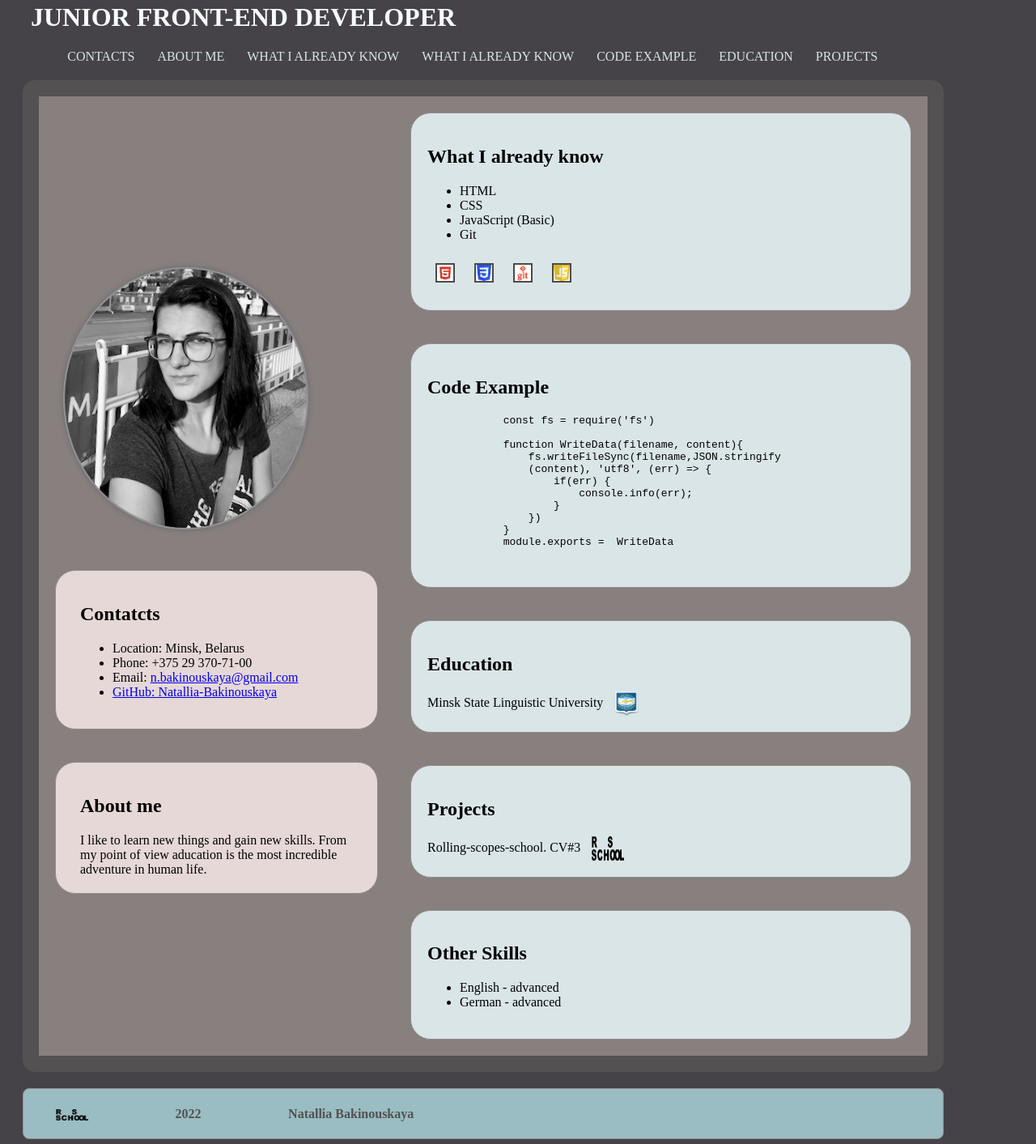
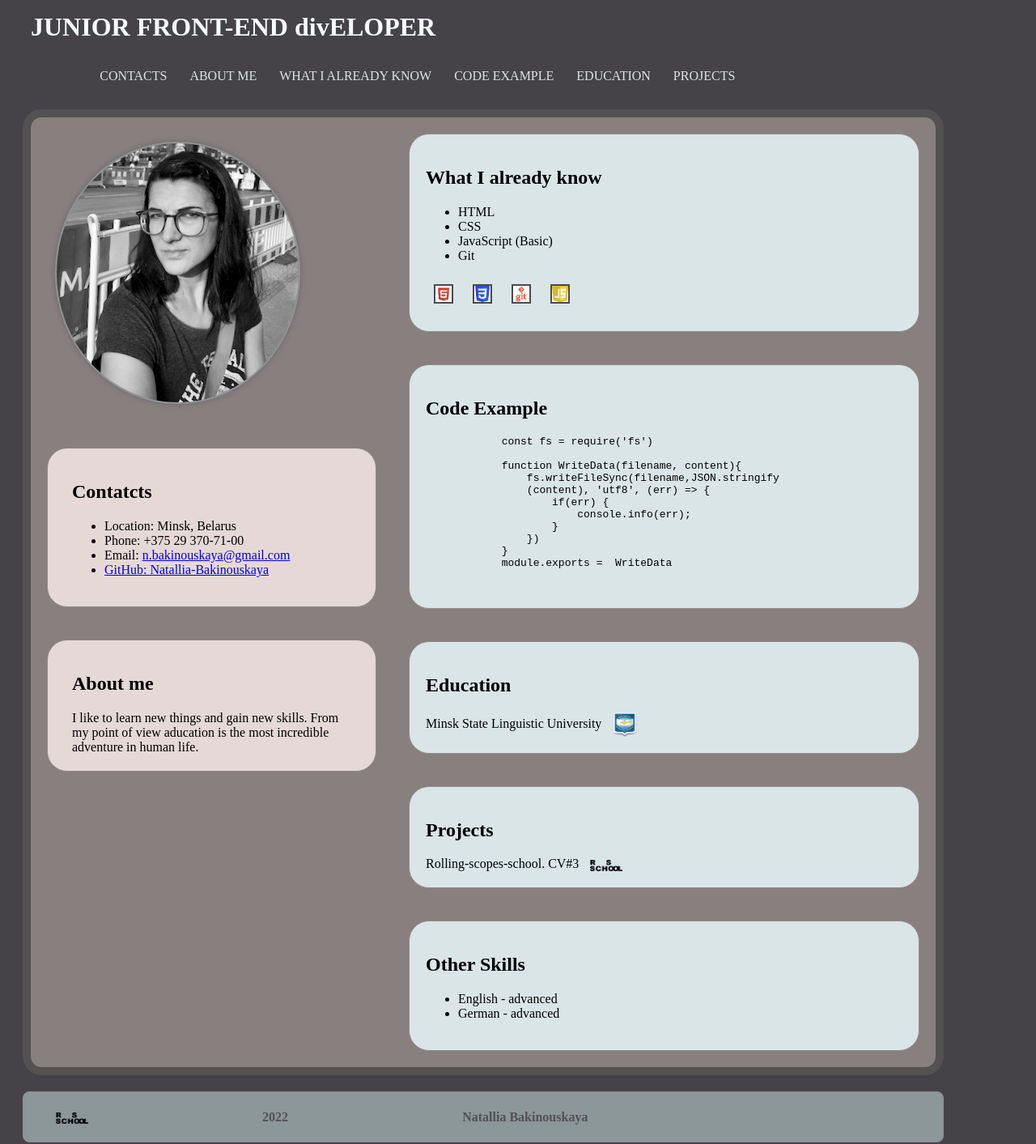
Before and after one commit to Natallia-Bakinouskaya/rsschool-cv, a plain HTML site: page index.html in a window 1280 px wide. Shown: the part 112-1525 px from the top of the page at 81% size. Drawn offline with Linux system fonts and the light colour scheme.

Commit message:
feat: edit content

```diff
--- a/index.html
+++ b/index.html
@@ -1,8 +1,9 @@
+<!DOCTYPE html>
 <html lang="en">
 <head>
     <meta charset="UTF-8">
     <!-- <meta http-equiv="X-UA-Compatible" content="IE=edge"> -->
-    <!-- <meta name="viewport" content="width=device-width, initial-scale=1.0"> -->
+    <!-- <meta name="viewport" content="width=divice-width, initial-scale=1.0"> -->
 
 
     <link rel="apple-touch-icon" sizes="180x180" href="/apple-touch-icon.png">
@@ -20,29 +21,37 @@
     <header>
         <h2 class="top"><a href="https://github.com/Natallia-Bakinouskaya/rsschool-cv/blob/gh-pages/cv.md" title="My cv.md file">rsschool-cv</a></h2>
         <h1 class="top">Natallia Bakinouskaya</h1>
-        <h1 class="top">JUNIOR FRONT-END DEVELOPER</h1>
+        <h1 class="top">JUNIOR FRONT-END divELOPER</h1>
         <nav>
-            <div class="menu">CONTACTS</div>
+            <ul class="menu">
+                <li > CONTACTS</li>
+                <li> ABOUT ME</li>
+                <li> WHAT I ALREADY KNOW </li>
+                <li> CODE EXAMPLE</li>
+                <li> EDUCATION</li>
+                <li> PROJECTS</li>
+            </ul>
+            <!-- <div class="menu">CONTACTS</div>
             <div class="menu">ABOUT ME</div>
             <div class="menu">WHAT I ALREADY KNOW</div>
             <div class="menu">WHAT I ALREADY KNOW</div>
             <div class="menu">CODE EXAMPLE</div>
             <div class="menu">EDUCATION</div>
-            <div class="menu">PROJECTS</div>
+            <div class="menu">PROJECTS</div> -->
 
 
         </nav>
     </header>
-
+    <main>
     <div class="main">
         <div class=left>
-            <section>
+            <div>
 
                <div><img class="top-img" src="IMG_0566.png" alt=""></div>
 
-             </section>
+             </div>
 
-             <section class="left-blocks">
+             <div class="left-blocks">
                  <h2>Contatcts</h2>
                  <ul>
                      <li>Location: Minsk, Belarus</li>
@@ -50,11 +59,11 @@
                      <li>Email: <a href="mailto:n.bakinouskaya@gmail.com">n.bakinouskaya@gmail.com</a></li>
                      <li> <a href="https://github.com/Natallia-Bakinouskaya">GitHub: Natallia-Bakinouskaya</a></li>
                  </ul>
-             </section>
+             </div>
 
 
 
-             <section class="left-blocks">
+             <div class="left-blocks">
                  <h2>About me</h2>
 
 
@@ -65,10 +74,10 @@
                  life.
 
 
-             </section>
+             </div>
         </div>
         <div class=right>
-            <section class="right-blocks">
+            <div class="right-blocks">
                 <h2>What I already know</h2>
                 <ul dir="auto">
                     <li>HTML</li>
@@ -81,9 +90,9 @@
                 <img class="know-icons" src="csss.png" alt="" >
                 <img class="know-icons" src="git.png" alt="">
                 <img class="know-icons" src="js.png" alt="">
-            </section>
+            </div>
 
-            <section class="right-blocks" id="code">
+            <div class="right-blocks" id="code">
                 <h2>Code Example</h2>
                 <div> <pre>
             const fs = require('fs')
@@ -101,32 +110,32 @@
 
                 </div>
 
-            </section>
+            </div>
 
 
-            <section class="right-blocks" >
+            <div class="right-blocks">
 
                 <h2>Education</h2>
 
                     <span>Minsk State Linguistic University</span>
-                    <a href="https://www.mslu.by/en/" target="blank">  <img class="img-list" src="university.png" alt="" width="30" height="30"> </section></a>
+                    <a href="https://www.mslu.by/en/" target="blank">  <img class="img-list" src="university.png" alt="" width="30" height="30"></a>
 
 
-            </section>
+            </div>
 
-            <section class="right-blocks" >
+            <div class="right-blocks">
 
                 <h2>Projects</h2>
 
                     <span>Rolling-scopes-school. CV#3</span>
-                    <a href="https://github.com/Natallia-Bakinouskaya/rsschool-cv" target="blank"> <img class="img-list" src="logo-rsschool3.png" alt="" width="40" height="30"> </section></a>
+                    <a href="https://github.com/Natallia-Bakinouskaya/rsschool-cv" target="blank"> <img class="img-list" src="logo-rsschool3.png" alt="" width="40"></a>
 
 
-            </section>
+            </div>
 
 
 
-            <section class="right-blocks">
+            <div class="right-blocks">
 
                 <h2>Other Skills</h2>
                 <ul>
@@ -134,15 +143,17 @@
                 <li>German - advanced</li>
                 </ul>
 
-            </section>
+            </div>
         </div>
 
     </div>
 
+    </main>
 
     <footer>
         <div class="footer">
-            <div class="footer-element"> <img class="img-list logo-img" src="./logo-rsschool3.png" alt=""> </div>
+
+            <div class="footer-element"><a href="https://rs.school/js/"><img class="img-list logo-img" src="./logo-rsschool3.png" alt=""></a></div>
             <div class="footer-element"><h4>2022</h4></div>
             <div class="footer-element"><h4>Natallia Bakinouskaya</h4></div>
         </div>
--- a/style.css
+++ b/style.css
@@ -35,8 +35,9 @@ img.know-icons:hover {
 .left {
     display:flex;
     flex-direction: column;
-    justify-content:center;
+    justify-content:right;
     width: 40%;
+
 }
 .right-blocks {
 
@@ -82,7 +83,7 @@ img.know-icons:hover {
     margin: 20px;
     padding: 0px 30px;
     border: 1px solid rgb(148, 139, 139);
-    background-color:rgb(153, 189, 194);
+    background-color:rgb(139, 151, 153);
     width: 90%;
     overflow-wrap: normal;
     overflow: auto;
@@ -95,15 +96,15 @@ img.know-icons:hover {
 }
 
 .footer-element {
-    margin-right:10%;
+    margin-right:20%;
 }
 
 .main {
     box-sizing: border-box;
     display: flex;
-    border: 20px solid rgb(83, 81, 81);
+    border: 10px solid rgb(83, 81, 81);
     background-color:rgb(136, 127, 127);
-    border-radius: 15px;
+    border-radius: 2%;
     width: 90%;
     margin: 20px;
 
@@ -114,8 +115,8 @@ nav {
     margin: auto;
 }
 
-.menu {
-    display: inline;
+ul.menu li {
+    display: inline-block;
     color:rgb(218, 229, 231);
     padding: 12px;
 }
```
